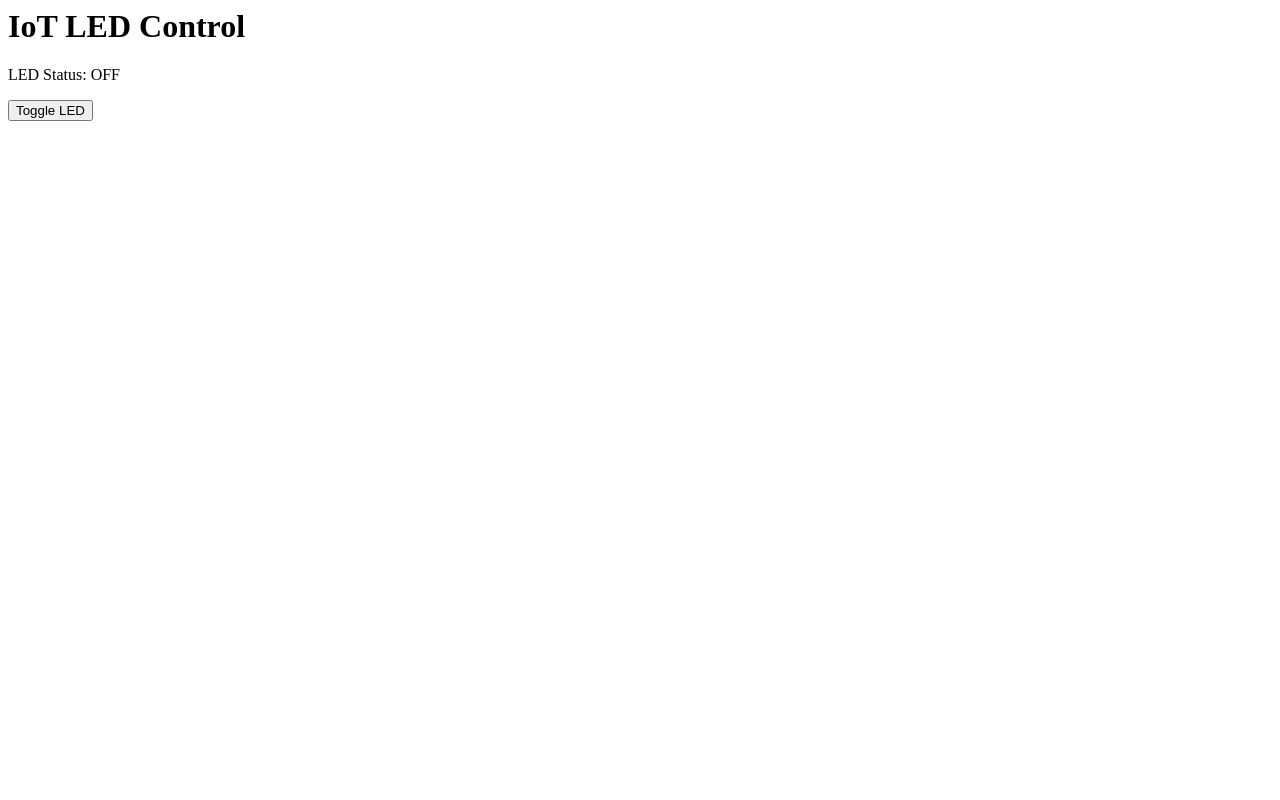
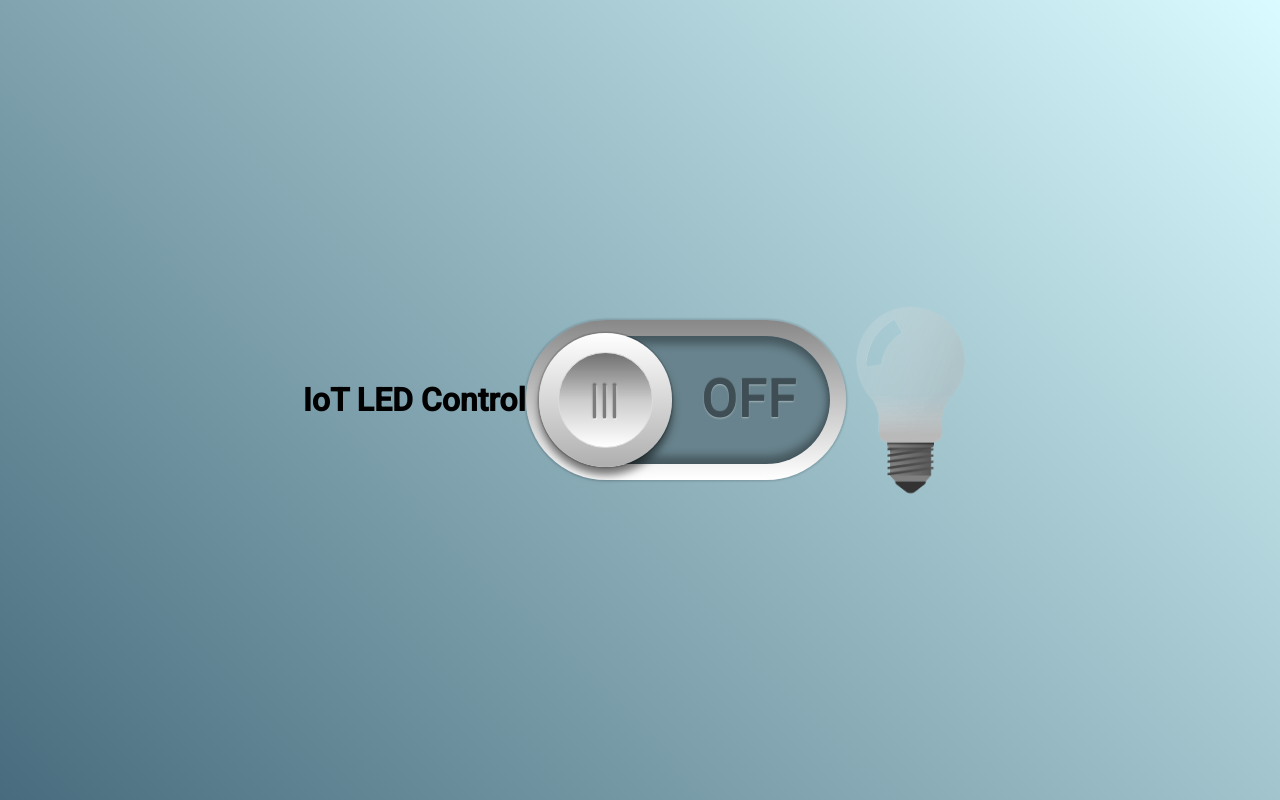
Before and after one commit to AmerKlaus/IOT-Project, a Flask app: template templates/index.html in a window 1280 px wide. Run offline with Flask 3, Linux system fonts and the light colour scheme; the template is opened without the code that fills it, so the values that code supplies are empty.

Commit message:
added html, css, images files

```diff
--- a/phase1code.py
+++ b/phase1code.py
@@ -1,4 +1,4 @@
-from flask import Flask, render_template, request
+from flask import Flask, render_template, redirect, url_for, request
 import RPi.GPIO as GPIO
 
 app = Flask(__name__)
@@ -11,16 +11,15 @@ GPIO.setup(LED_PIN, GPIO.OUT)
 @app.route('/')
 def index():
     led_status = GPIO.input(LED_PIN)
-    return render_template('index.html', led_status=led_status)
+    # 'True' if GPIO.HIGH else 'False' to correctly align with your HTML checkbox and image logic
+    return render_template('index.html', led_status=(led_status == GPIO.HIGH))
 
 @app.route('/toggle', methods=['POST'])
 def toggle_led():
-    led_status = GPIO.input(LED_PIN)
-    if led_status == GPIO.LOW:
-        GPIO.output(LED_PIN, GPIO.HIGH)  # Turn on LED
-    else:
-        GPIO.output(LED_PIN, GPIO.LOW)  # Turn off LED
-    return "LED Toggled"
+    current_status = GPIO.input(LED_PIN)
+    new_status = GPIO.LOW if current_status == GPIO.HIGH else GPIO.HIGH
+    GPIO.output(LED_PIN, new_status)
+    return {"led_status": new_status == GPIO.HIGH}
 
 if __name__ == "__main__":
-    app.run(host='0.0.0.0')
+    app.run(host='0.0.0.0', debug=True)
--- /dev/null
+++ b/static/style.css
@@ -0,0 +1,228 @@
+@import url('https://fonts.googleapis.com/css2?family=Roboto:wght@500&display=swap');
+
+:root {
+  --sz: 10vmin;  /* size */
+  --on: #2eddf3; /* color on */
+  --of: #68838d; /* color off */
+  --tr: all 0.25s ease 0s;
+}
+
+* {
+  box-sizing: border-box;
+  transition: var(--tr);
+}
+
+body {
+  margin: 0;
+  padding: 0;
+  width: 100vw;
+  height: 100vh;
+  overflow: hidden;
+  display: flex;
+  align-items: center;
+  justify-content: center;
+  background: linear-gradient(45deg, #486c7d, #dafbff);
+  font-family: Roboto, Arial, Helvetica, serif;
+}
+
+.content {
+  position: relative;
+  width: calc(var(--sz) * 4);
+  height: calc(var(--sz) * 2);
+  display: flex;
+  align-items: center;
+  justify-content: center;
+}
+
+input {
+  display: none;
+}
+
+label[for=btn] {
+  position: absolute;
+  width: calc(var(--sz) * 4);
+  height: calc(var(--sz) * 2);
+  background: linear-gradient(180deg, #888, #fff);
+  border-radius: var(--sz);
+  padding: calc(var(--sz) / 5);
+  box-shadow: 0 0 calc(var(--sz) / 50) calc(var(--sz) / 50) #0002;
+}
+
+#btn:checked + label[for=btn] {
+  box-shadow:
+    0 calc(var(--sz) / 50) calc(var(--sz) / 5) #fff9,
+    0 0 calc(var(--sz) / 50) calc(var(--sz) / 50) #0002;
+}
+
+label[for=btn]:after {
+  content: "";
+  position: absolute;
+  width: calc(100% - calc(calc(var(--sz) / 5) * 12));
+  height: calc(100% - calc(calc(var(--sz) / 5) * 2));
+  box-shadow: 0 0 calc(var(--sz) / 2) calc(var(--sz) / 10) var(--on), 0 0 calc(var(--sz) / 2) calc(var(--sz) / 10) #fff;
+  border-radius: var(--sz);
+  z-index: 0;
+  opacity: 0;
+  transition: var(--tr);
+  animation: move-shadow 3s ease 0s 1;
+}
+
+#btn:checked + label[for=btn]:after {
+  opacity: 1;
+  width: calc(100% - calc(calc(var(--sz) / 5) * 4));
+}
+
+
+
+
+
+.track {
+  position: absolute;
+  width: calc(calc(var(--sz) * 4) - calc(var(--sz) / 2.5));
+  height: calc(calc(var(--sz) * 2) - calc(var(--sz) / 2.5));
+  border-radius: var(--sz);
+  overflow: hidden;
+}
+
+.track:before {
+  content: "";
+  position: absolute;
+  width: calc(200% - calc(calc(var(--sz) * 2) - calc(var(--sz) / 3)));
+  height: 100%;
+  left: -50%;
+  transition: var(--tr);
+  background: linear-gradient(90deg, var(--on) 50%, var(--of) 50%);
+  animation: move-color 3s ease 0s 1;
+}
+
+.track:after {
+  content: "";
+  position: absolute;
+  width: 100%;
+  height: 100%;
+  border-radius: var(--sz);
+  box-shadow: 0 calc(var(--sz) / -10) calc(var(--sz) / 10) 0 #0005 inset, 0 calc(var(--sz) / 10) calc(var(--sz) / 10) 0 #0005 inset;
+}
+
+#btn:checked + label .track:before {
+  left: 0%;
+}
+
+
+
+
+
+
+
+.thumb {
+  position: absolute;
+  width: calc(calc(var(--sz) * 2) - calc(var(--sz) / 3));
+  height: calc(calc(var(--sz) * 2) - calc(var(--sz) / 3));
+  top: calc(calc( var(--sz) / 10) + calc(var(--sz) / 15));
+  left: calc(calc( var(--sz) / 10) + calc(var(--sz) / 15));
+  background: linear-gradient(180deg, #fff, #afafaf);
+  border-radius: var(--sz);
+  box-shadow: 0 0 0 calc(var(--sz) / 50) #0002, 0 calc(var(--sz) / 10) calc(var(--sz) / 10) 0 #0008;
+  cursor: pointer;
+  font-size: calc(var(--sz) / 2);
+  display: flex;
+  align-items: center;
+  justify-content: center;
+  text-indent: calc(var(--sz) * -0.025);
+  text-shadow:
+    calc(var(--sz) / -8000) calc(var(--sz) / -150) calc(var(--sz) / 50) #0008,
+    calc(var(--sz) / 150) calc(var(--sz) / 100) calc(var(--sz) / 50) #fff;
+  color: #7d7c7c;
+  z-index: 1;
+  animation: move-thumb 3s ease 0s 1;
+}
+
+#btn:checked + label .thumb {
+  left: calc(calc(100% - calc(calc(var(--sz) * 2) - calc(var(--sz) / 3))) - calc(calc( var(--sz) / 10) + calc(var(--sz) / 15)));
+  color: var(--on);
+  background:
+    radial-gradient(circle at 7% 50%, #fff calc(var(--sz) / 50), #fff0 calc(var(--sz) / 2)),
+    radial-gradient(circle at 0 50%, var(--on) 10%, #fff0 60%),
+    linear-gradient(180deg, #fff, #afafaf);
+  text-shadow:
+    0 0 calc(var(--sz) / 10) var(--on), 0 0 calc(var(--sz) / 5) #fff,
+    calc(var(--sz) / -8000) calc(var(--sz) / -150) calc(var(--sz) / 50) #0008,
+    calc(var(--sz) / 150) calc(var(--sz) / 100) calc(var(--sz) / 50) #fff;
+}
+
+.thumb:before {
+  content: "";
+  display: block;
+  width: 70%;
+  height: 70%;
+  background: linear-gradient(180deg, #0008, #ccc, #fff);
+  position: absolute;
+  z-index: -1;
+  border-radius: var(--sz);
+  border: calc(var(--sz) / 50) solid #ddd;
+}
+
+
+
+
+
+.txt:before,
+.txt:after {
+  content: "";
+  position: absolute;
+  left: calc(var(--sz) / 2);
+  top: 25%;
+  content: "ON";
+  transition: var(--tr);
+  font-size: calc(var(--sz) / 1.5);
+  color: #000;
+  opacity: 0.4;
+  text-shadow: 0px -1px 1px #000, 0px 1px 2px #fff;
+}
+
+.txt:after {
+  content: "OFF";
+  left: calc(100% - calc(var(--sz) / 0.625));
+}
+
+
+/* initial animation */
+@keyframes move-thumb {
+  0%, 20%, 80%, 100% {
+    left: calc(calc( var(--sz) / 10) + calc(var(--sz) / 15));
+    color: #7d7c7c;
+    background: linear-gradient(180deg, #fff, #afafaf);
+    text-shadow:
+      calc(var(--sz) / -8000) calc(var(--sz) / -150) calc(var(--sz) / 50) #0008,
+      calc(var(--sz) / 150) calc(var(--sz) / 100) calc(var(--sz) / 50) #fff;
+  }
+  30%, 70% {
+    left: calc(calc(100% - calc(calc(var(--sz) * 2) - calc(var(--sz) / 3))) - calc(calc( var(--sz) / 10) + calc(var(--sz) / 15)));
+    color: var(--on);
+    background:
+      radial-gradient(circle at 7% 50%, #fff calc(var(--sz) / 50), #fff0 calc(var(--sz) / 2)),
+      radial-gradient(circle at 0 50%, var(--on) 10%, #fff0 60%),
+      linear-gradient(180deg, #fff, #afafaf);
+    text-shadow:
+      0 0 calc(var(--sz) / 10) var(--on), 0 0 calc(var(--sz) / 5) #fff,
+      calc(var(--sz) / -8000) calc(var(--sz) / -150) calc(var(--sz) / 50) #0008,
+      calc(var(--sz) / 150) calc(var(--sz) / 100) calc(var(--sz) / 50) #fff;
+  }
+}
+
+@keyframes move-color {
+  0%, 20%, 80%, 100% { left: -50%; }
+  30%, 70% { left: 0%; }
+}
+
+
+@keyframes move-shadow {
+  0%, 20%, 80%, 100% {
+    opacity: 0;
+    width: calc(100% - calc(calc(var(--sz) / 5) * 12));
+  }
+  30%, 70% {
+    opacity: 1;
+    width: calc(100% - calc(calc(var(--sz) / 5) * 4));
+  }
+}
--- a/templates/index.html
+++ b/templates/index.html
@@ -1,18 +1,49 @@
-<html>
+<!DOCTYPE html>
+<html lang="en">
 <head>
-    <title>IoT Dashboard</title>
+  <meta charset="UTF-8">
+  <title>IoT Dashboard</title>
+  <meta name="viewport" content="width=device-width, initial-scale=1">
+  <link rel="stylesheet" href="{{ url_for('static', filename='style.css') }}">
+  <style>
+    img {
+      height: 200px;
+      width: auto;
+    }
+  </style>
 </head>
 <body>
-    <h1>IoT LED Control</h1>
-    <p>LED Status: {{ 'ON' if led_status else 'OFF' }}</p>
-    <button onclick="toggleLed()">Toggle LED</button>
+  <h1>IoT LED Control</h1>
+  <div class="content">
+    <input type="checkbox" id="btn" onclick="toggleLed()" {{ 'checked' if led_status else '' }}>
+    <label for="btn">
+      <span class="track">
+        <span class="txt"></span>
+      </span>
+      <span class="thumb">|||</span>
+    </label>
+  </div>
+  <img id="ledImage" src="{{ url_for('static', filename='images/lightBulb' + ('On' if led_status else 'Off') + '.png') }}" alt="Light Bulb">
 
-    <script>
-        function toggleLed() {
-            fetch('/toggle', { method: 'POST' }).then(response => {
-                location.reload();
-            });
-        }
+  <script>
+    document.addEventListener('DOMContentLoaded', function() {
+        const btn = document.getElementById('btn');
+        const img = document.querySelector('img');  // Assuming there's only one image element for the LED
+        const statusText = document.querySelector('p');  // The paragraph showing LED status
+
+        btn.addEventListener('click', function() {
+            fetch('/toggle', { method: 'POST' })
+            .then(response => response.json())
+            .then(data => {
+                if (data.led_status) {
+                    img.src = "{{ url_for('static', filename='images/lightBulbOn.png') }}";
+                } else {
+                    img.src = "{{ url_for('static', filename='images/lightBulbOff.png') }}";
+                }
+            })
+            .catch(error => console.error('Error toggling LED:', error));
+        });
+    });
     </script>
 </body>
 </html>
```
Also changed, not shown: static/images/lightBulbOff.png (added), static/images/lightBulbOn.png (added).
